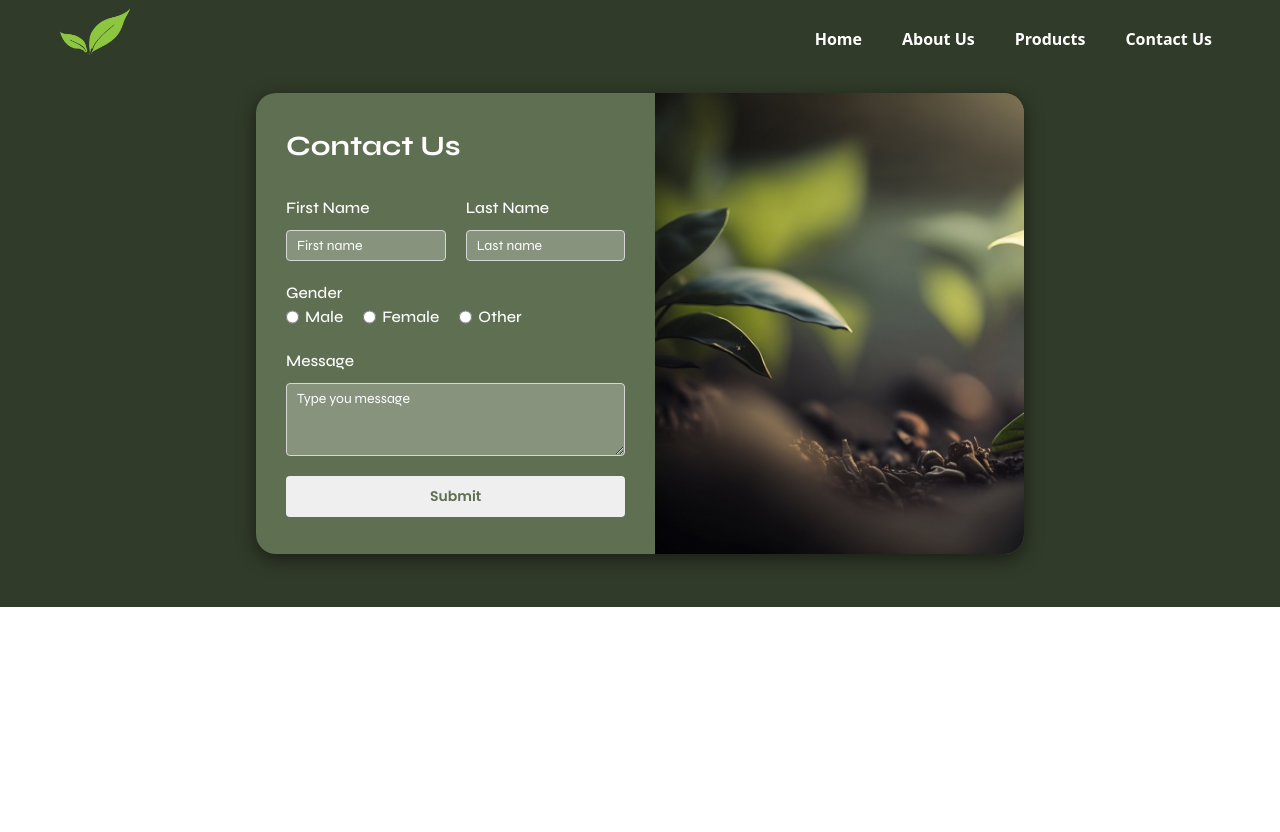
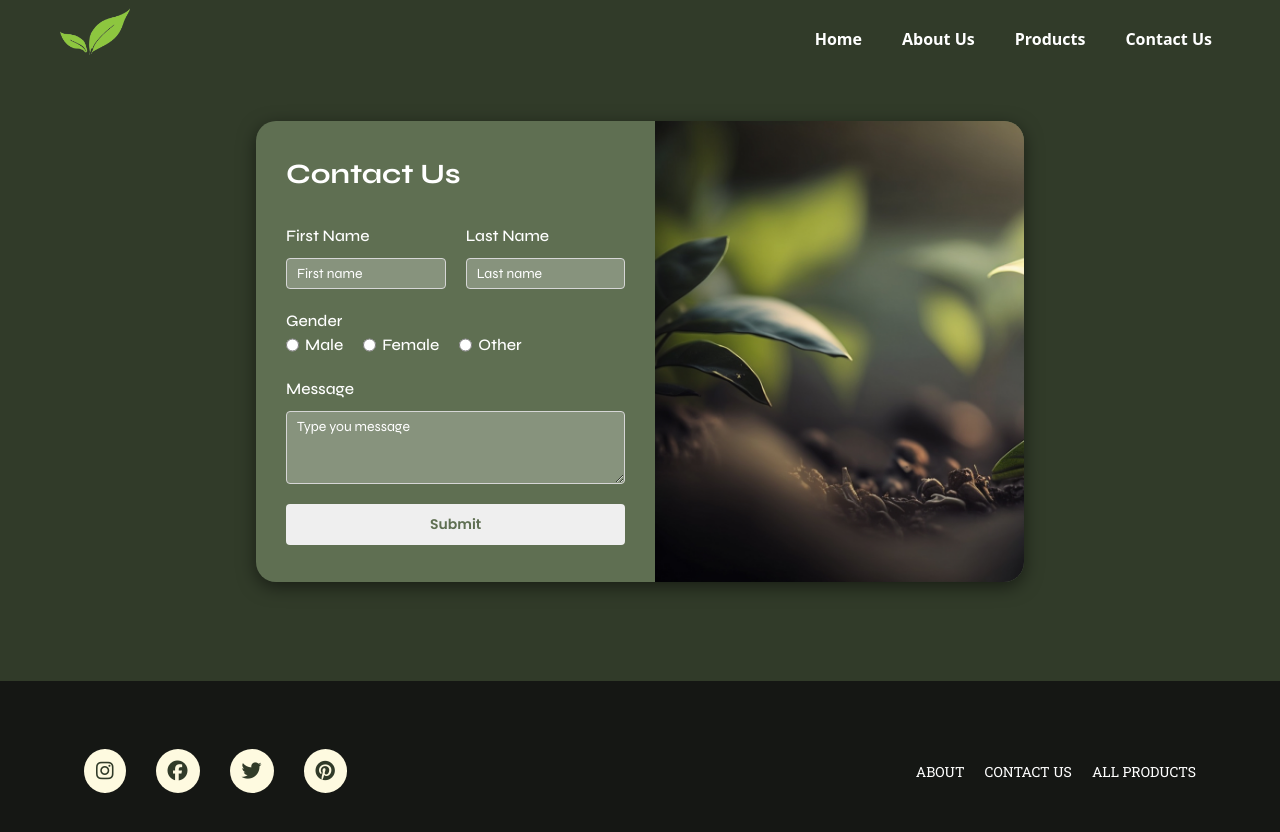
Before and after one commit to Anshita760/Shopnow, a React (Create React App) app: page /ContactUs in a window 1280 px wide. Shown: the top 832 px of the page. Before the commit the page ends 800 px from the top, so only its background shows below. Built offline with nearby package versions, Linux system fonts and the light colour scheme; a web font is replaced by a local one.

Commit message:
minor changes

```diff
--- a/src/Components/Footer.jsx
+++ b/src/Components/Footer.jsx
@@ -1,6 +1,6 @@
 import '../Component CSS/footer.css'
 import React from 'react'
-import { NavLink } from 'react-bootstrap'
+import { NavLink } from 'react-router-dom'
 
 const Footer = () => {
   return (
@@ -8,27 +8,27 @@ const Footer = () => {
       <div className="footer-section">
         <div className="footer-content">
           <div className="footer-left">
-            <NavLink className='social-media-icon'>
+            <a href='#' className='social-media-icon'>
               <i className="fa-brands fa-instagram"></i>
-            </NavLink>
-            <NavLink className='social-media-icon'>
+            </a>
+            <a href='#' className='social-media-icon'>
               <i className="fa-brands fa-facebook"></i>
-            </NavLink>
-            <NavLink className='social-media-icon'>
+            </a>
+            <a href='#' className='social-media-icon'>
               <i className="fa-brands fa-twitter"></i>
-            </NavLink>
-            <NavLink className='social-media-icon'>
+            </a>
+            <a href='#' className='social-media-icon'>
               <i className="fa-brands fa-pinterest"></i>
-            </NavLink>
+            </a>
           </div>
           <div className="footer-right">
             <NavLink className='footer-page-link'>
               <span>ABOUT</span>
             </NavLink>
-            <NavLink className='footer-page-link'>
+            <NavLink to='/ContactUs' className='footer-page-link'>
               <span>CONTACT US</span>
             </NavLink>
-            <NavLink className='footer-page-link'>
+            <NavLink to='/Product' className='footer-page-link'>
               <span>ALL PRODUCTS</span>
             </NavLink>
           </div>
--- a/src/Pages CSS/contactUs.css
+++ b/src/Pages CSS/contactUs.css
@@ -5,7 +5,6 @@
 }
 .contact-us-page{
     width: 100%;
-    height: 607px;
     background-color: var(--section-bg-color);
 }
 .contact-us-page .nav-comp{
@@ -19,10 +18,11 @@
 }
 .contact-form-section{
     width: 100%;
-    height: 80%;
+    height: 600px;
     display: flex;
-    align-items: center;
+    align-items: flex-start;
     justify-content: center;
+    padding-top: 40px;
 }
 .contact-form-comp{
     width: 60%;
--- a/src/Pages CSS/home.css
+++ b/src/Pages CSS/home.css
@@ -23,12 +23,12 @@
 .hero-overlay{
     width: 80%;
     padding: 0 20px 50px;
-    background: rgba( 255, 255, 255, 0.8 );
-    /* box-shadow: 0 8px 32px 0 rgba( 31, 38, 135, 0.37 ); */
+    background: rgba( 255, 255, 255, 0.5 );
     backdrop-filter: blur( 4.5px );
     -webkit-backdrop-filter: blur( 4.5px );
     border-radius: 10px;
     border: 1px solid rgba( 255, 255, 255, 0.18 );
+    box-shadow: rgba(70, 70, 70, 0.3) 0px 5px 18px;
 }
 .App-header{
     margin-bottom: 40px;
--- a/src/Pages CSS/product.css
+++ b/src/Pages CSS/product.css
@@ -64,7 +64,7 @@
 .product-container{
     display: flex;
     flex-direction: column;
-    margin-left: 140px;
+    margin-left: 116px;
     /* padding: 20px 20px 0; */
 }
 .product-panel{
@@ -80,7 +80,7 @@
     align-items: center;
     flex-wrap: wrap;
     gap: 20px;
-    padding: 20px 10px;
+    padding: 24px 10px;
 }
 .product-panel::-webkit-scrollbar {
     width: 5px;
@@ -93,6 +93,7 @@
 
   /* Handle */
 .product-panel::-webkit-scrollbar-thumb {
+
     background: #65725a;
     border-radius: 10px;
 }
--- a/src/Pages/ContactUs.jsx
+++ b/src/Pages/ContactUs.jsx
@@ -2,6 +2,7 @@ import React from 'react'
 import "../Pages CSS/contactUs.css"
 import ContactForm from '../Components/ContactForm'
 import NavBar from '../Components/NavBar'
+import Footer from '../Components/Footer'
 
 const ContactUs = () => {
     return (
@@ -20,6 +21,9 @@ const ContactUs = () => {
                         </div>
                     </div>
                 </div>
+                <div className="footer">
+                    <Footer />
+                </div>
             </div>
         </>
     )
```
